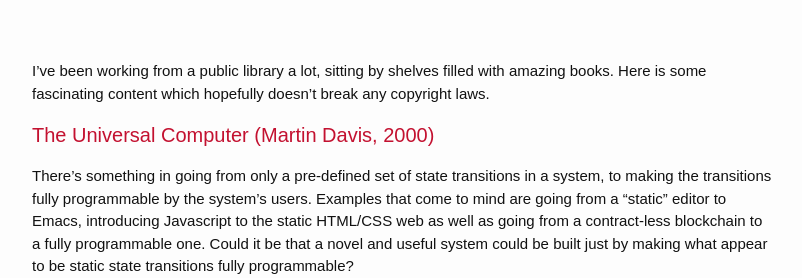
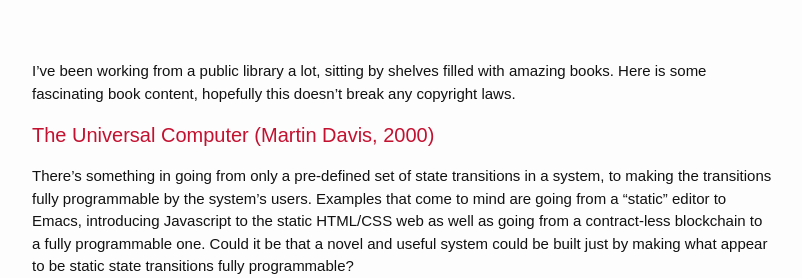
Before and after one commit to akircanski/akircanski.github.io, a Jekyll site: the page built from reading-log.md, in a window 1280 px wide. Shown: the top 278 px of the page, without its empty margins (238-1040 px from the left). Built offline with Jekyll 4.4.1, drawn with Linux system fonts in a browser that asks for light colours; our own code applies the rules of GitHub Pages for plain Markdown files.

Commit message:
rephrase sentence

```diff
--- a/reading-log.md
+++ b/reading-log.md
@@ -1,5 +1,5 @@
 
-I've been working from a public library a lot, sitting by shelves filled with amazing books. Here is some fascinating content which hopefully doesn't break any copyright laws.
+I've been working from a public library a lot, sitting by shelves filled with amazing books. Here is some fascinating book content,  hopefully this doesn't break any copyright laws.
 
 #### The Universal Computer (Martin Davis, 2000)
 
```
